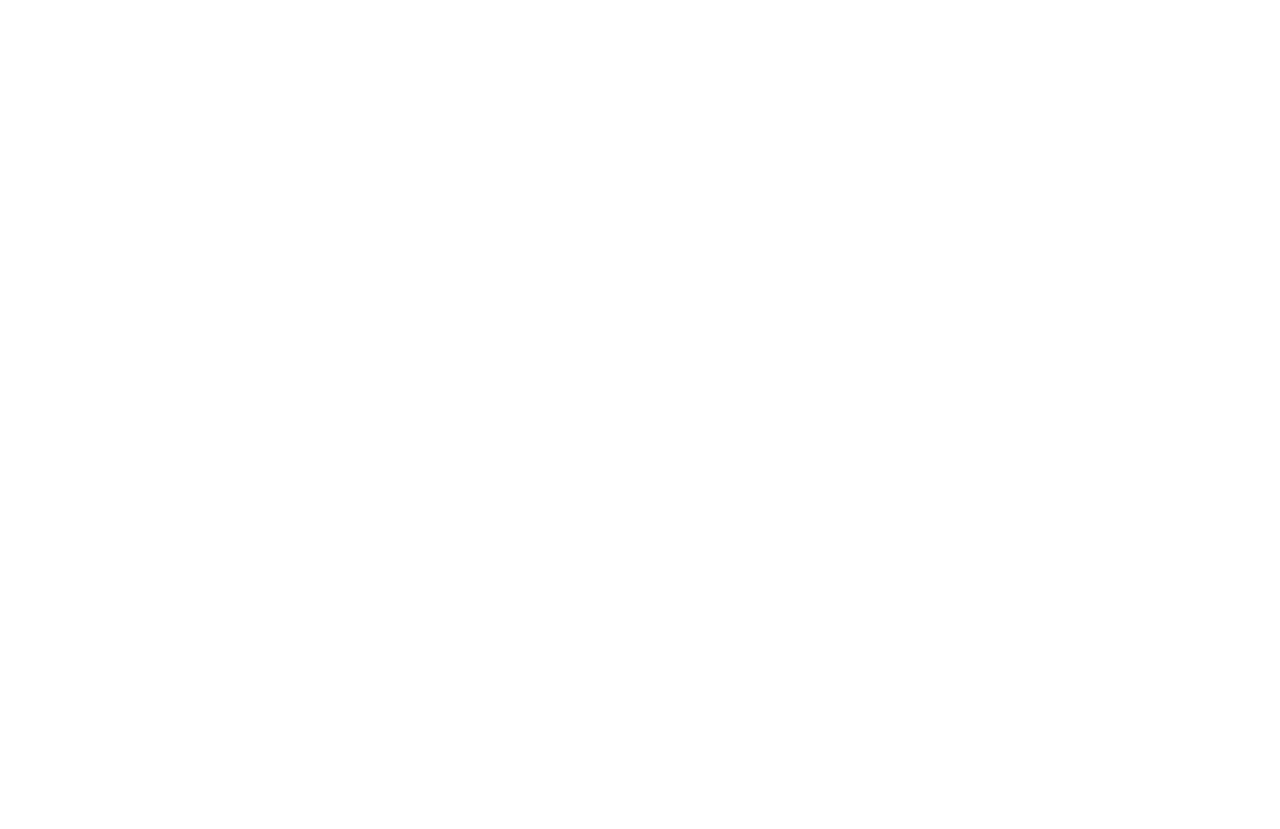
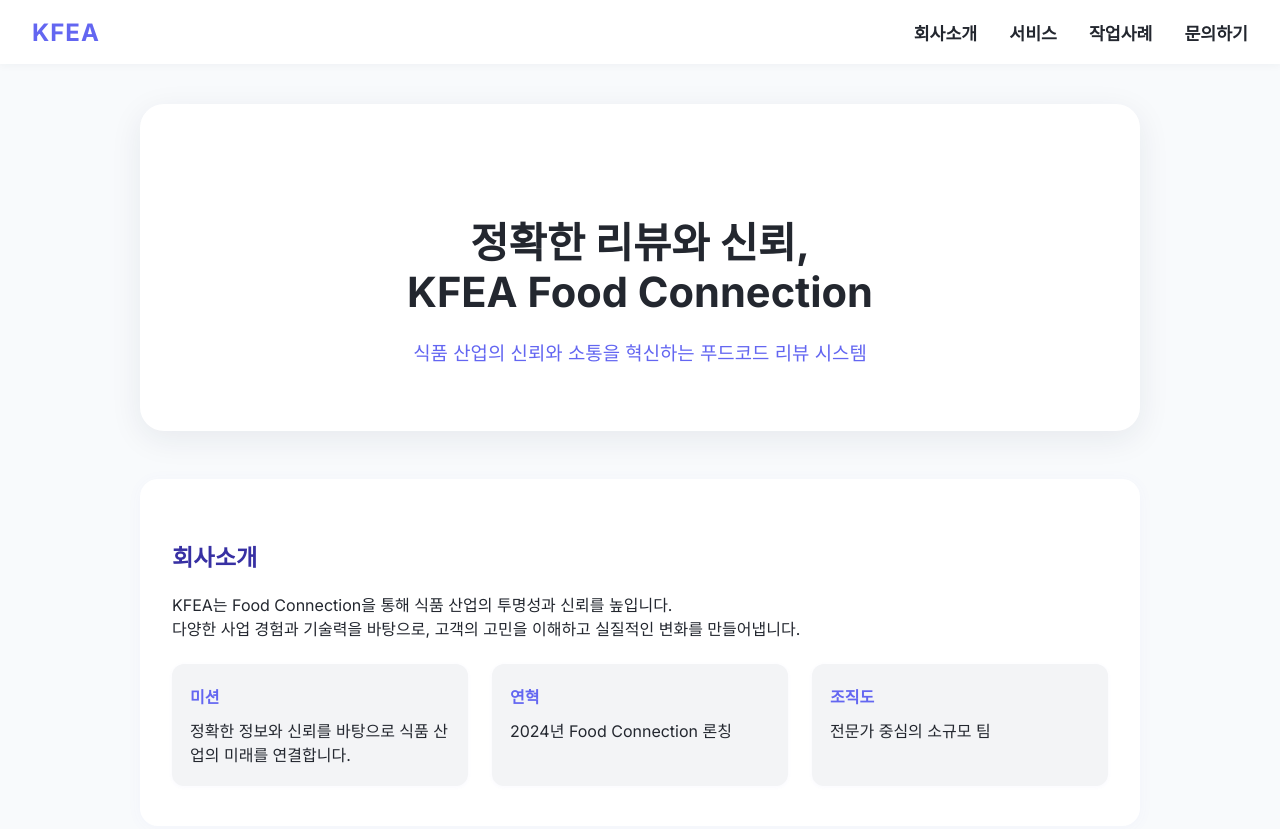
Before and after one commit to seojin7022/KFEA, a plain HTML site: page index.html in a window 1280 px wide. Shown: the top 829 px of the page. Before the commit the page ends 800 px from the top, so only its background shows below. Drawn offline with Linux system fonts and the light colour scheme; the site is published under a folder, as on GitHub Pages, so addresses that start at the root find nothing.

Commit message:
Update index.html

```diff
--- a/index.html
+++ b/index.html
@@ -4,8 +4,8 @@
     <meta charset="UTF-8" />
     <meta name="viewport" content="width=device-width, initial-scale=1.0" />
     <title>KFEA - Food Connection</title>
-    <script type="module" crossorigin src="/KFEA/assets/index-B5Fec7Fb.js"></script>
-    <link rel="stylesheet" crossorigin href="/KFEA/assets/index-BnrAQCoR.css">
+    <script type="module" crossorigin src="./assets/index-B5Fec7Fb.js"></script>
+    <link rel="stylesheet" crossorigin href="./assets/index-BnrAQCoR.css">
   </head>
   <body>
     <div id="root"></div>
```
